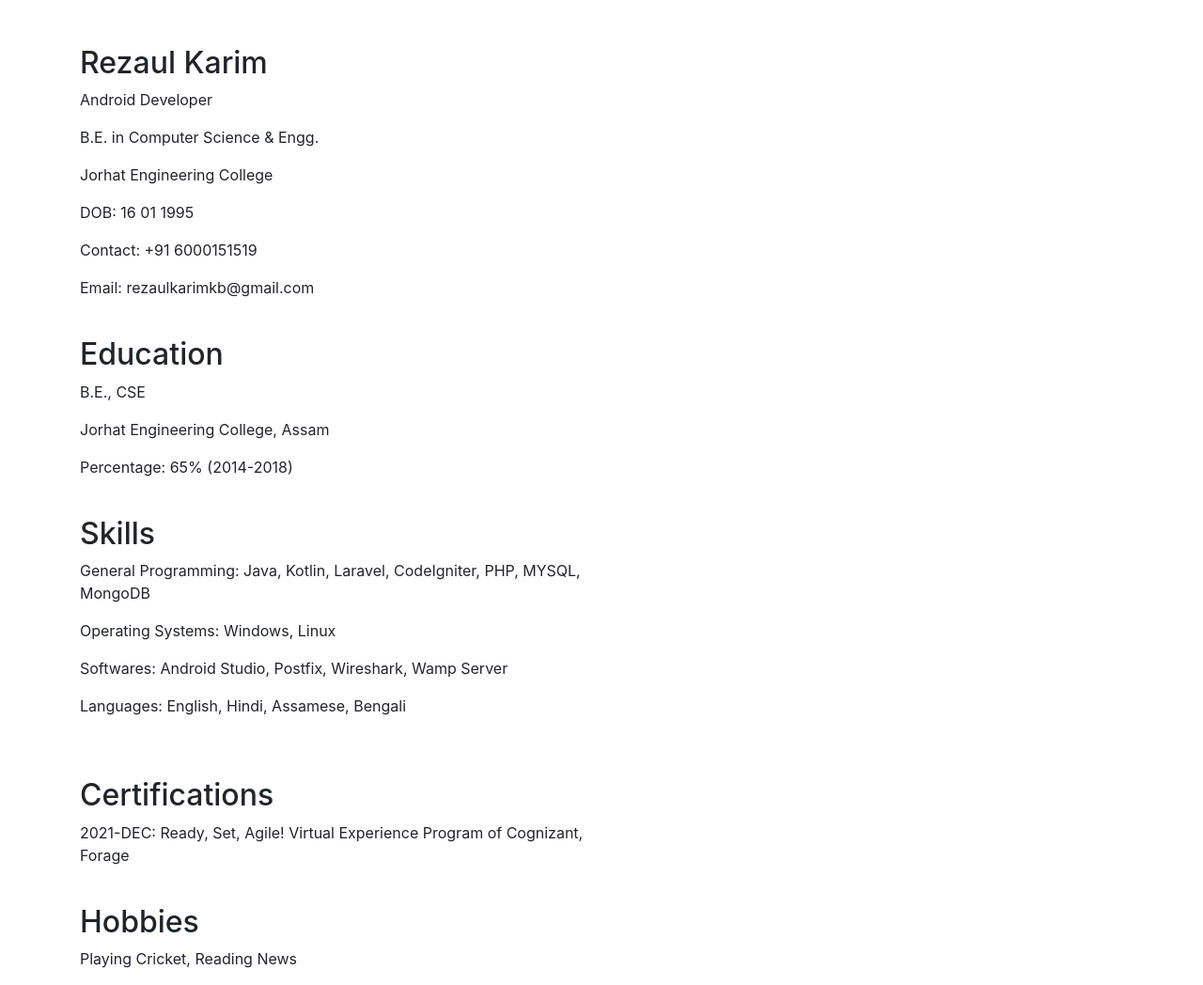
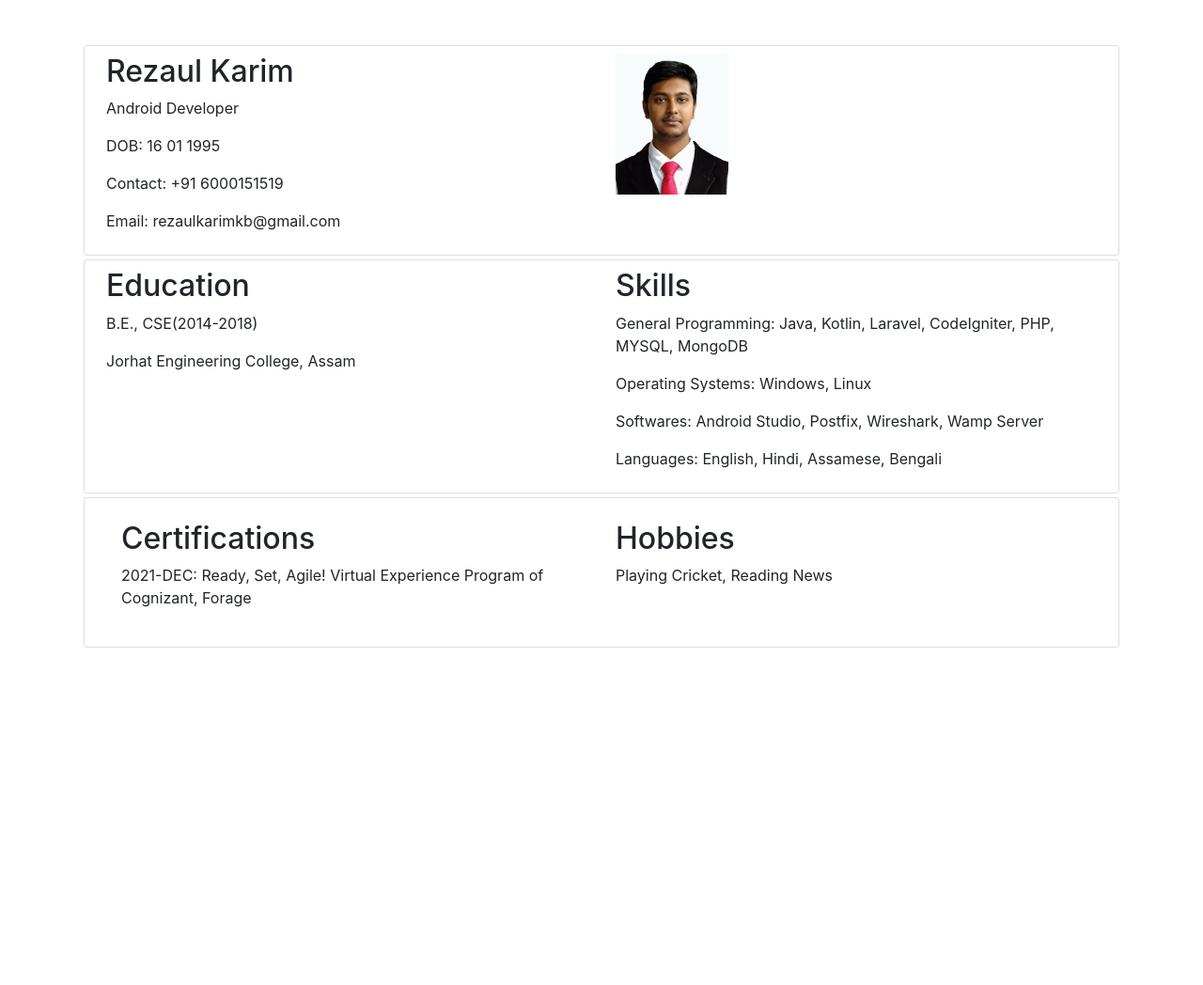
Before and after one commit to rezaulkarim50/html.portfolio, a plain HTML site: page index.html in a window 1280 px wide. Shown: the whole page at 94% size. After the commit the page ends 800 px from the top, so only its background shows below. Drawn offline with nearby package versions, Linux system fonts and the light colour scheme.

Commit message:
Update index.html

```diff
--- a/index.html
+++ b/index.html
@@ -13,59 +13,51 @@
 
     <div class="container mt-5">
         <!-- Personal Information -->
-        <div class="row">
+        <div class="card m-1">
+            <div class="row m-2">
             <div class="col-md-6">
                 <h2>Rezaul Karim</h2>
                 <p>Android Developer</p>
-                <p>B.E. in Computer Science & Engg.</p>
-                <p>Jorhat Engineering College</p>
                 <p>DOB: 16 01 1995</p>
                 <p>Contact: +91 6000151519</p>
                 <p>Email: rezaulkarimkb@gmail.com</p>
             </div>
+            <div class="col-md-6">
+                <img src="./assets/images/photo_new.jpg" alt="image" height="150px" width="120px">
+            </div>
+        </div>
         </div>
 
         <!-- Education Section -->
-        <div class="row mt-4">
+        <div class="card m-1">
+            <div class="row m-2">
             <div class="col-md-6">
                 <h2>Education</h2>
-                <p>B.E., CSE</p>
+                <p>B.E., CSE(2014-2018)</p>
                 <p>Jorhat Engineering College, Assam</p>
-                <p>Percentage: 65% (2014-2018)</p>
             </div>
-            <!-- Add more education entries as needed -->
-        </div>
-
-        <!-- Skills Section -->
-        <div class="row mt-4">
-            <div class="col-md-6">
+           <div class="col-md-6">
                 <h2>Skills</h2>
                 <p>General Programming: Java, Kotlin, Laravel, CodeIgniter, PHP, MYSQL, MongoDB</p>
                 <p>Operating Systems: Windows, Linux</p>
                 <p>Softwares: Android Studio, Postfix, Wireshark, Wamp Server</p>
                 <p>Languages: English, Hindi, Assamese, Bengali</p>
             </div>
-        </div>
-
-        <!-- Work Experience/Projects Section -->
-        <div class="row mt-4">
-            <!-- Add your work experience and projects here -->
+            </div>
         </div>
 
         <!-- Certifications Section -->
-        <div class="row mt-4">
+        <div class="card m-1">
+        <div class="row m-4">
             <div class="col-md-6">
                 <h2>Certifications</h2>
                 <p>2021-DEC: Ready, Set, Agile! Virtual Experience Program of Cognizant, Forage</p>
             </div>
-        </div>
-
-        <!-- Hobbies Section -->
-        <div class="row mt-4">
             <div class="col-md-6">
                 <h2>Hobbies</h2>
                 <p>Playing Cricket, Reading News</p>
             </div>
+        </div>
         </div>
     </div>
 
```
